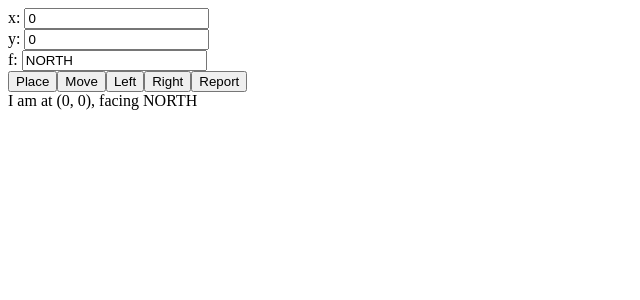
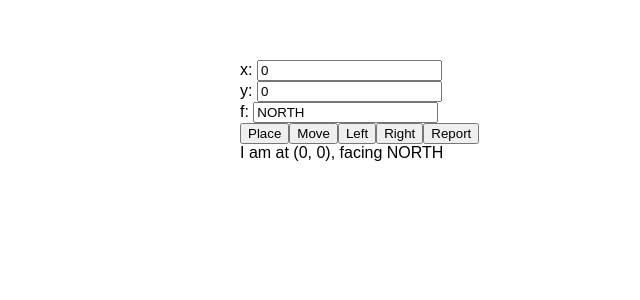
Before and after one commit to ryanzhangau/Pacman-Simulator, a React (Create React App) app: page / in a window 1280 px wide. Shown: the top 300 px of the page, without its empty margins (0-640 px from the left). Built offline with nearby package versions, Linux system fonts and the light colour scheme.

Commit message:
create style for app

```diff
--- a/src/index.js
+++ b/src/index.js
@@ -1,6 +1,7 @@
 import React from 'react';
 import ReactDOM from 'react-dom';
 import App from './App';
+import './style/app.scss';
 import * as serviceWorker from './serviceWorker';
 
 ReactDOM.render(<App />, document.getElementById('root'));
--- /dev/null
+++ b/src/style/app.scss
@@ -0,0 +1,16 @@
+body {
+  margin: 0;
+  padding: 0;
+  font-family: Arial;
+}
+
+.App {
+  padding: 40px;
+  max-width: 800px;
+  margin: 20px auto;
+}
+
+.form-field-wrap {
+  display: grid;
+  grid-template-columns: repeat(3, 1fr);
+}
```
